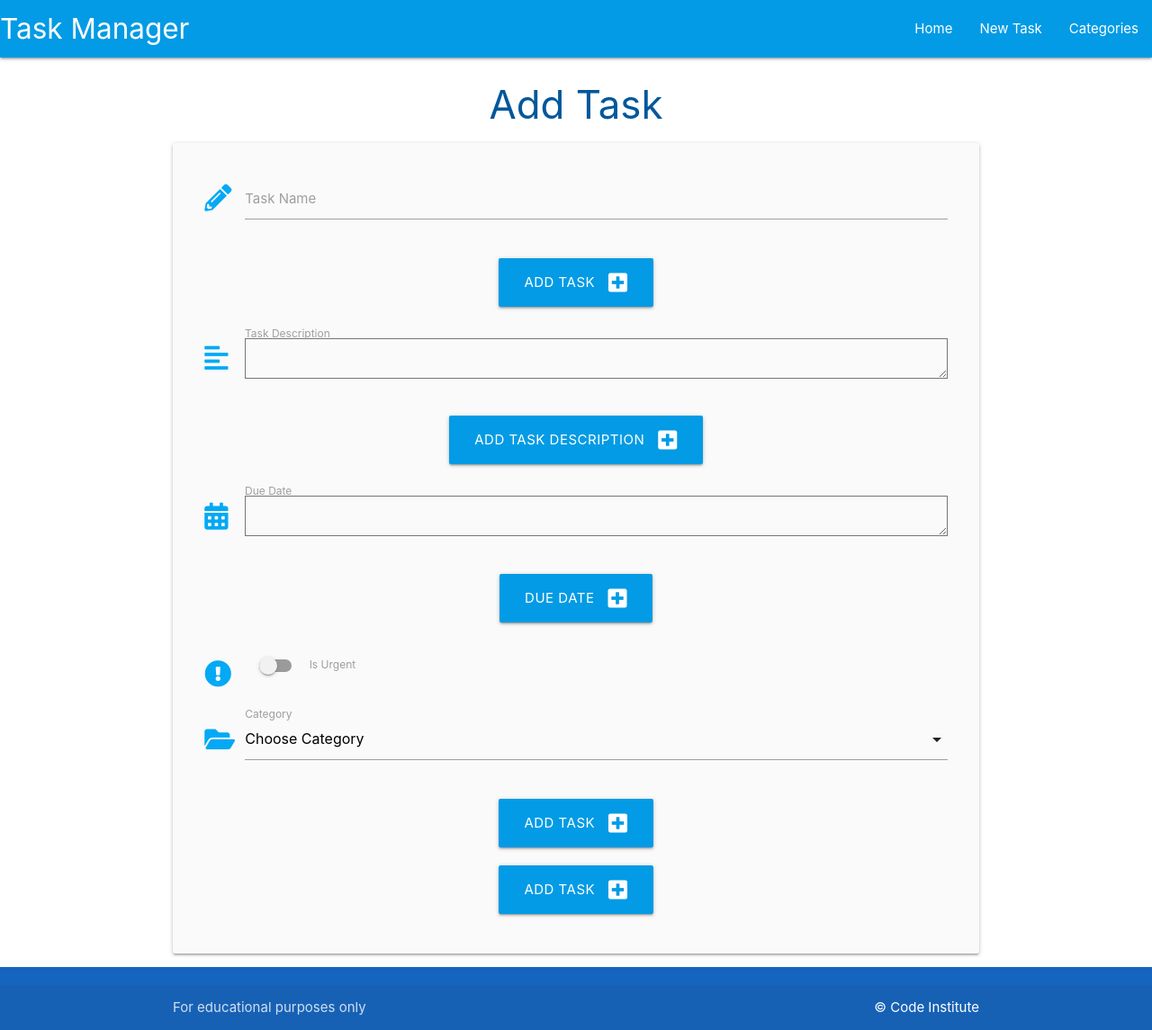
After one commit to sonetto104/task-manager-walkthrough-repo, a Python web app: template taskmanager/templates/add_task.html in a window 1280 px wide. The commit adds this page. Shown: the whole page at 90% size. Run offline with Jinja, Linux system fonts and the light colour scheme; the template is opened without the code that fills it, so the values that code supplies are empty.

Commit message:
Create add tasks functionality.

```diff
--- a/taskmanager/models.py
+++ b/taskmanager/models.py
@@ -2,7 +2,7 @@ from taskmanager import db
 
 
 class Category(db.Model):
-    #schema for the category model
+    # schema for the category model
     id = db.Column(db.Integer, primary_key=True)
     category_name = db.Column(db.String(25), unique=True, nullable=False)
     tasks = db.relationship("Task", backref="category", cascade="all, delete", lazy=True)
@@ -13,7 +13,7 @@ class Category(db.Model):
 
 
 class Task(db.Model):
-    #schema for the task model
+    # schema for the task model
     id = db.Column(db.Integer, primary_key=True)
     task_name = db.Column(db.String(50), unique=True, nullable=False)
     task_description = db.Column(db.Text, nullable=False)
--- a/taskmanager/static/js/script.js
+++ b/taskmanager/static/js/script.js
@@ -1,4 +1,15 @@
 document.addEventListener('DOMContentLoaded', function() {
     let sidenav = document.querySelectorAll('.sidenav');
     M.Sidenav.init(sidenav);
+
+    let datepicker = document.querySelectorAll('.datepicker');
+    M.Datepicker.init(datepicker, {
+      format: 'mmm dd, yyyy',
+      i18n: {
+        done: "Select"
+      }
   });
+
+    let selects = document.querySelectorAll('select');
+    M.FormSelect.init(selects);
+});
--- /dev/null
+++ b/taskmanager/templates/add_task.html
@@ -0,0 +1,94 @@
+{% extends "base.html" %}
+{% block content %}
+
+<h3 class="light-blue-text text-darken-4 center-align">Add Task</h3>
+<div class="row card-panel grey lighten-5">
+    <form class="col s12" method="POST" action="{{ url_for('add_task') }}">
+        <div class="row">
+            <div class="input-field col s12">
+                <i class="fas fa-pencil-alt prefix light-blue-text darken-4"></i>
+                <input name="task_name" id="task_name" type="text" class="validate" minlength="5" maxlength="50" required>
+                <label for="task_name">Task Name</label>
+            </div>
+        </div>
+        <div class="row">
+            <div class="center-align col s12">
+                <button type="submit" class="btn-large light-blue darken-1">
+                    Add Task <i class="fas fa-plus-square right"></i>
+                </button>
+            </div>
+        </div>
+        <div class="row">
+            <div class="input-field col s12">
+                <i class="fas fa-align-left prefix light-blue-text darken-4"></i>
+                <textarea name="task_description" id="task_description" type="text" class="validate" minlength="5" maxlength="200" class="materialize-textarea validate" required>
+                </textarea>
+                <label for="task_description">Task Description</label>
+            </div>
+        </div>
+        <div class="row">
+            <div class="center-align col s12">
+                <button type="submit" class="btn-large light-blue darken-1">
+                    Add Task Description <i class="fas fa-plus-square right"></i>
+                </button>
+            </div>
+        </div>
+        <div class="row">
+            <div class="input-field col s12">
+                <i class="fas fa-calendar-alt prefix light-blue-text darken-4"></i>
+                <textarea name="due_date" id="due_date" type="text" class="validate" minlength="5" maxlength="200" class="datepicker validate" required>
+                </textarea>
+                <label for="task_description">Due Date</label>
+            </div>
+        </div>
+        <div class="row">
+            <div class="center-align col s12">
+                <button type="submit" class="btn-large light-blue darken-1">
+                    Due Date <i class="fas fa-plus-square right"></i>
+                </button>
+            </div>
+        </div>
+        <div class="row">
+            <div class="input-field col s12">
+                <div class="switch">
+                    <i class="fas fa-exclamation-circle prefix light-blue-text darken-4"></i>
+                    <label for="is_urgent">
+                        <input id="is_urgent" name="is_urgent" type="checkbox">
+                        <span class="lever"></span>
+                        Is Urgent
+                    </label>
+                </div>
+            </div>
+        </div>
+        <div class="row">
+            <div class="input-field col s12">
+                <i class="fas fa-folder-open prefix light-blue-text darken-4"></i>
+                <select name="category_id" id="category_id" class="validate" required>
+                    <option value="" dsiabled selected>Choose Category</option>
+                    {% for category in categories %}
+                    <option value="{{ category_id }}">{{ category.category_name }}</option>
+                    {% endfor %}
+                </select>
+                <label for="category_id">Category</label>
+            </div>
+        </div>
+        <div class="row">
+            <div class="center-align col s12">
+                <button type="submit" class="btn-large light-blue darken-1">
+                    Add Task <i class="fas fa-plus-square right"></i>
+                </button>
+            </div>
+        </div>
+
+        <div class="row">
+            <div class="center-align col s12">
+                <button type="submit" class="btn-large light-blue darken-1">
+                    Add Task <i class="fas fa-plus-square right"></i>
+                </button>
+            </div>
+        </div>
+    </form>
+</div>
+
+
+{% endblock %}
--- a/taskmanager/templates/base.html
+++ b/taskmanager/templates/base.html
@@ -24,7 +24,7 @@
             <a href="#" data-target="mobile-demo" class="sidenav-trigger"><i class="fas fa-bars"></i></a>
             <ul class="right hide-on-med-and-down">
                 <li><a href="{{ url_for('home') }}">Home</a></li>
-                <li><a href="">New Task</a></li>
+                <li><a href="{{ url_for('add_task') }}">New Task</a></li>
                 <li><a href="{{ url_for('categories') }}">Categories</a></li>
             </ul>
             </div>
@@ -33,7 +33,7 @@
         <!-- mobile sidenav -->
         <ul class="sidenav" id="mobile-demo">
             <li><a href="{{ url_for('home') }}">Home</a></li>
-            <li><a href="">New Task</a></li>
+            <li><a href="{{ url_for('add_task') }}">New Task</a></li>
             <li><a href="{{ url_for('categories') }}">Categories</a></li>
         </ul>
     </header>
```
Also changed, not shown: taskmanager/routes.py (+16 -0 lines), taskmanager/templates/tasks.html (+8 -0 lines).
